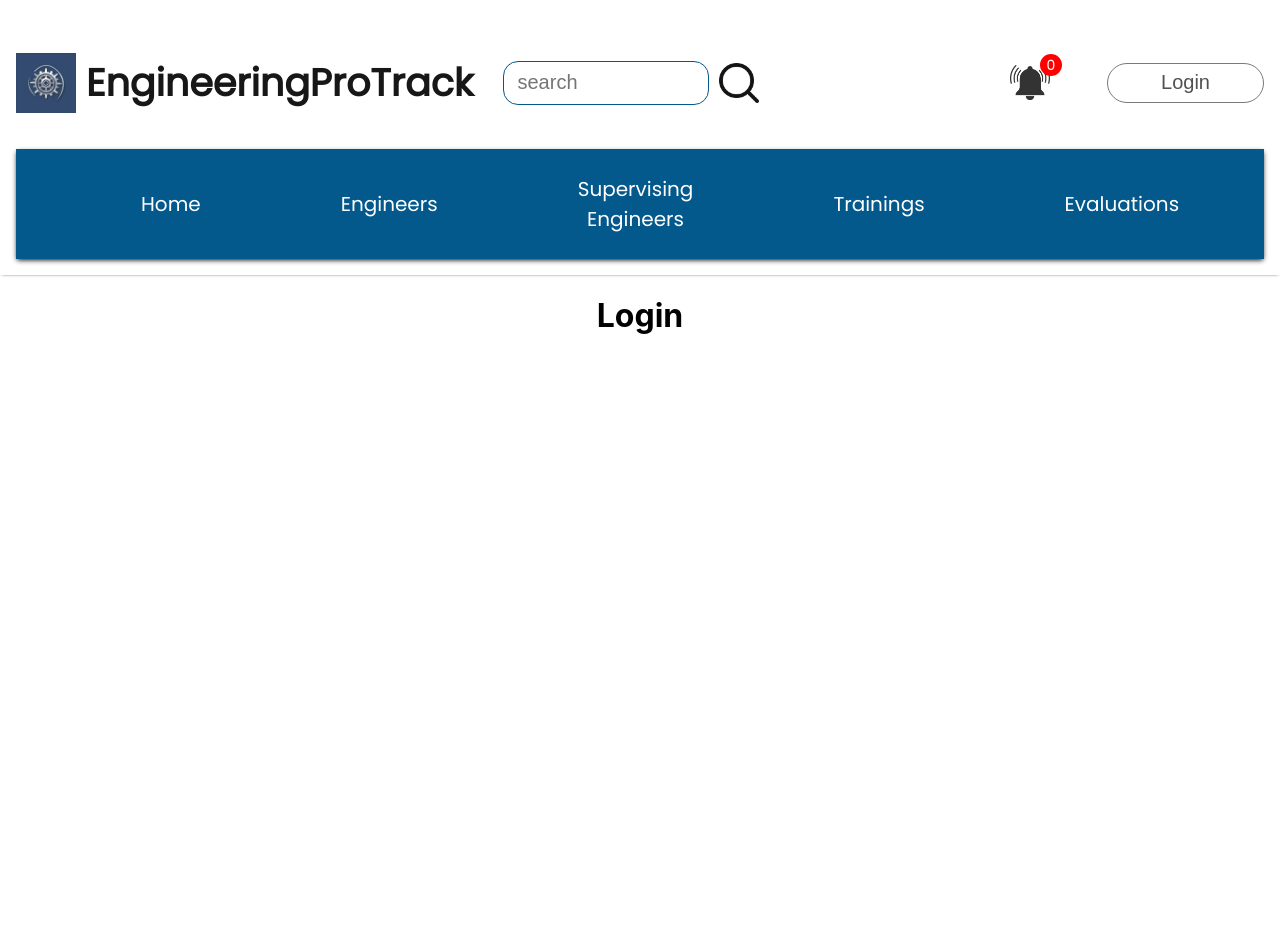
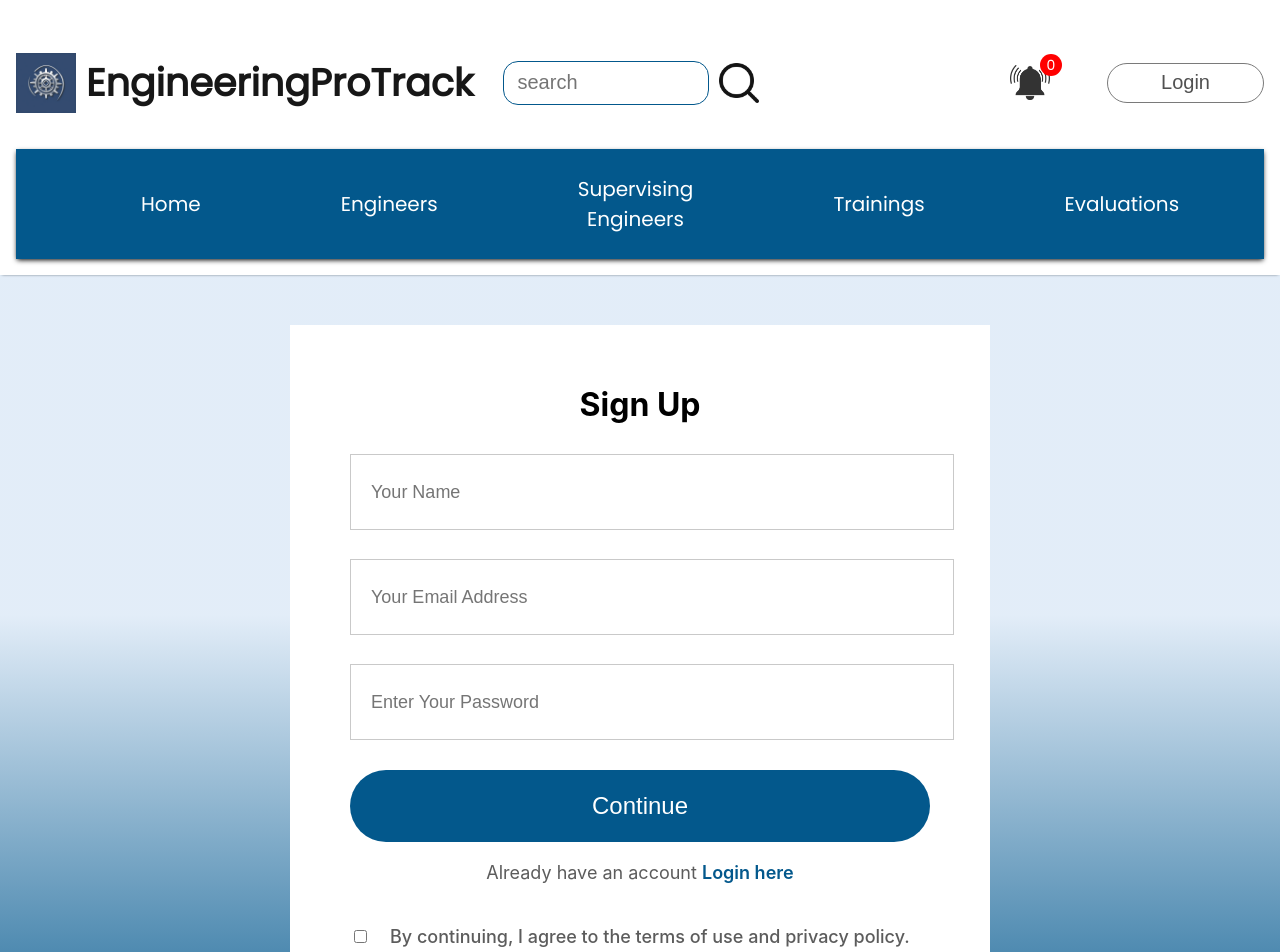
Before and after one commit to NethmaaJay26/Eng_Tracking_FrontEnd, a React (Create React App) app: page /loginsignin in a window 1280 px wide. Shown: the top 952 px of the page. Before the commit the page ends 800 px from the top, so only its background shows below. Built offline with nearby package versions, Linux system fonts and the light colour scheme.

Commit message:
Added the login signup page

```diff
--- /dev/null
+++ b/src/Pages/CSS/LoginSignin.css
@@ -0,0 +1,76 @@
+.loginsignup{
+    width: 100%;
+    height: 100vh;
+    background: linear-gradient(360deg, #03588C 0%, #2978cc22 60%);
+    padding-top: 50px;
+}
+
+.loginsignup-container{
+    width: 580px;
+    height: 650px;
+    background: white;
+    margin: auto;
+    padding: 40px 60px;
+
+}
+
+.loginsignup-container h1{
+    margin: 20px 0px;
+}
+
+.loginsignup-fields{
+    display: flex;
+    flex-direction: column;
+    gap: 29px;
+    margin-top: 30px;
+}
+
+.loginsignup-fields input{
+    height: 72px;
+    width: 100%;
+    padding-left: 20px;
+    border: 1px solid #c9c9c9;
+    outline: none;
+    color: #5c5c5c;
+    font-size: 18px;
+}
+
+.loginsignup-container button{
+    width: 100%;
+    border-radius: 36px;
+    height: 72px;
+    color: white;
+    background: #03588C;
+    margin-top: 30px;
+    border: none;
+    font-size: 24px;
+    font-weight: 500;
+    cursor: pointer;
+}
+
+.loginsignup-container button:hover{
+    transform: scale(1.05);
+    transition: 0.6s;
+}
+
+.loginsignup-login{
+    margin-top: 20px;
+    color: #5c5c5c;
+    font-size: 18px;
+    font-weight: 500px;
+}
+
+.loginsignup-login span{
+    color: #03588C;
+    font-weight: 600;
+}
+
+.loginsignup-agree{
+    display: flex;
+    align-items: center;
+    margin-top: 25px;
+    gap: 20px;
+    color: #5c5c5c;
+    font-size: 18px;
+    font-weight: 500;
+}
--- a/src/Pages/LoginSignin.jsx
+++ b/src/Pages/LoginSignin.jsx
@@ -1,9 +1,26 @@
 import React from 'react'
+import "./CSS/LoginSignin.css"
 
 export default function LoginSignin() {
   return (
-    <div className='login-signup'>
-      <h1>Login</h1>
+    <div className='loginsignup'>
+      <div className="loginsignup-container">
+        <h1>Sign Up</h1>
+        <div className="loginsignup-fields">
+          <input type="text" placeholder='Your Name' />
+          <input type="email" placeholder='Your Email Address' />
+          <input type="password" placeholder='Enter Your Password' />
+        </div>
+        <button>Continue</button>
+        <p className='loginsignup-login'>
+          Already have an account <span>Login here</span>
+        </p>
+        <div className="loginsignup-agree">
+          <input type="checkbox" name='id' />
+          <p>By continuing, I agree to the terms of use and privacy policy. </p>
+        </div>
+      </div>
+
     </div>
   )
 }
```
